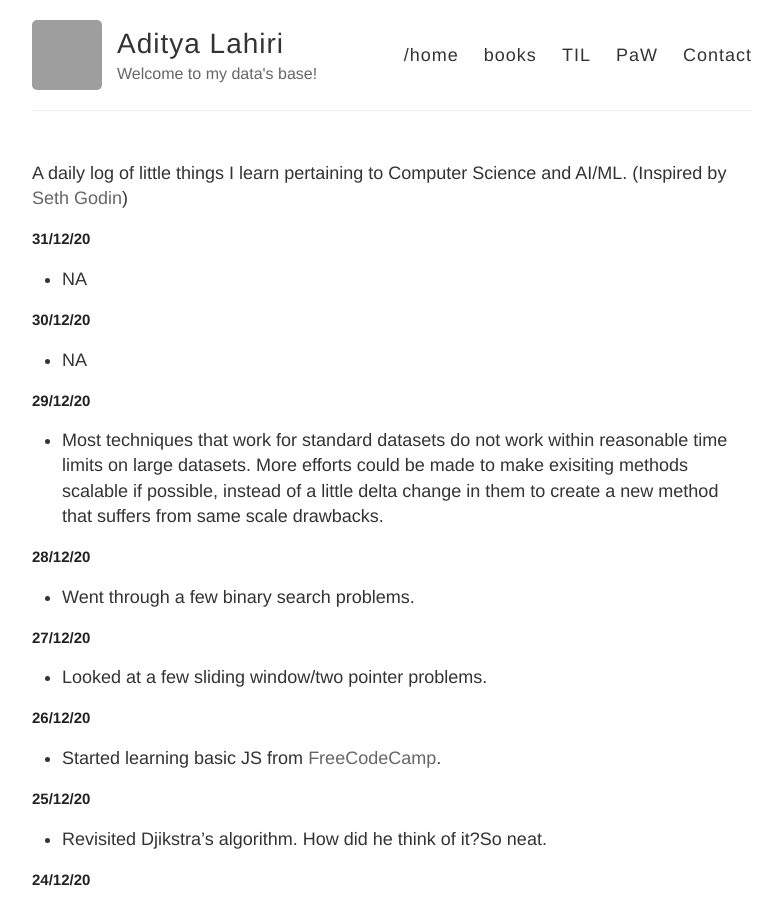
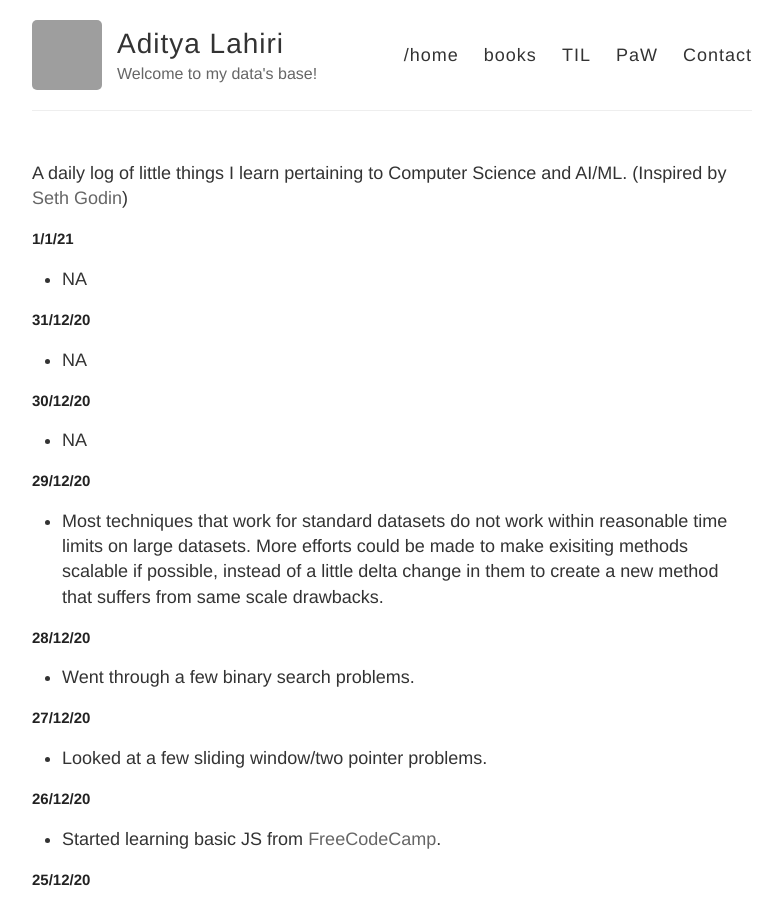
Before and after one commit to adityalahiri/adityalahiri.github.io, a Jekyll site: the page built from TIL.md, in a window 1280 px wide and 900 px high. Shown: the whole window, without its empty margins (248-1030 px from the left). Built offline with Jekyll 4.4.1, drawn with Linux system fonts in a browser that asks for light colours; our own code applies the rules of GitHub Pages for plain Markdown files; grey boxes are pictures that could not be loaded.

Commit message:
Update for 1/1/21

```diff
--- a/TIL.md
+++ b/TIL.md
@@ -1,5 +1,9 @@
 A daily log of little things I learn pertaining to Computer Science and AI/ML.
 (Inspired by [Seth Godin](https://seths.blog/))
+
+## 1/1/21
+
+* NA
 
 ## 31/12/20
 
```
